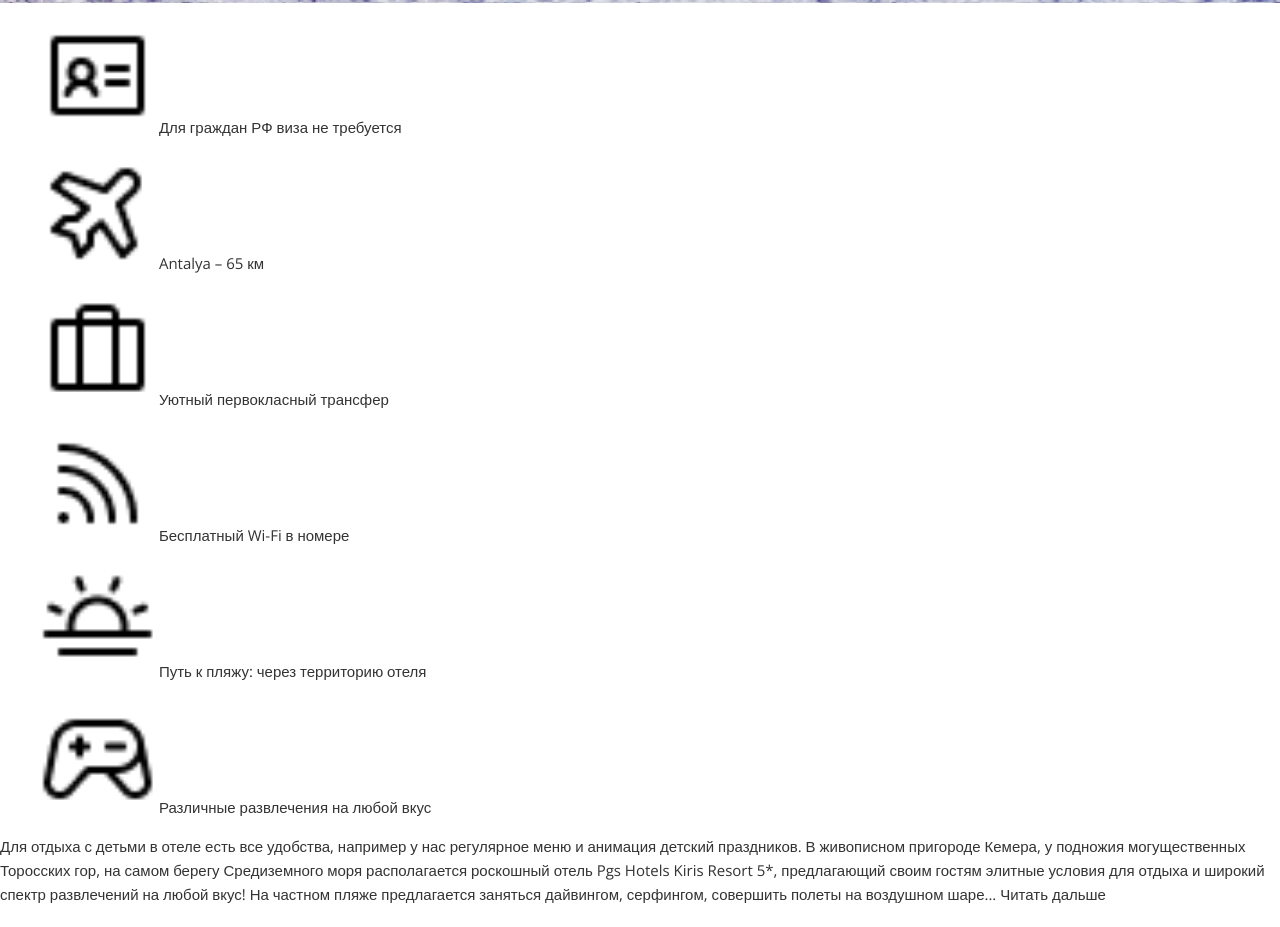
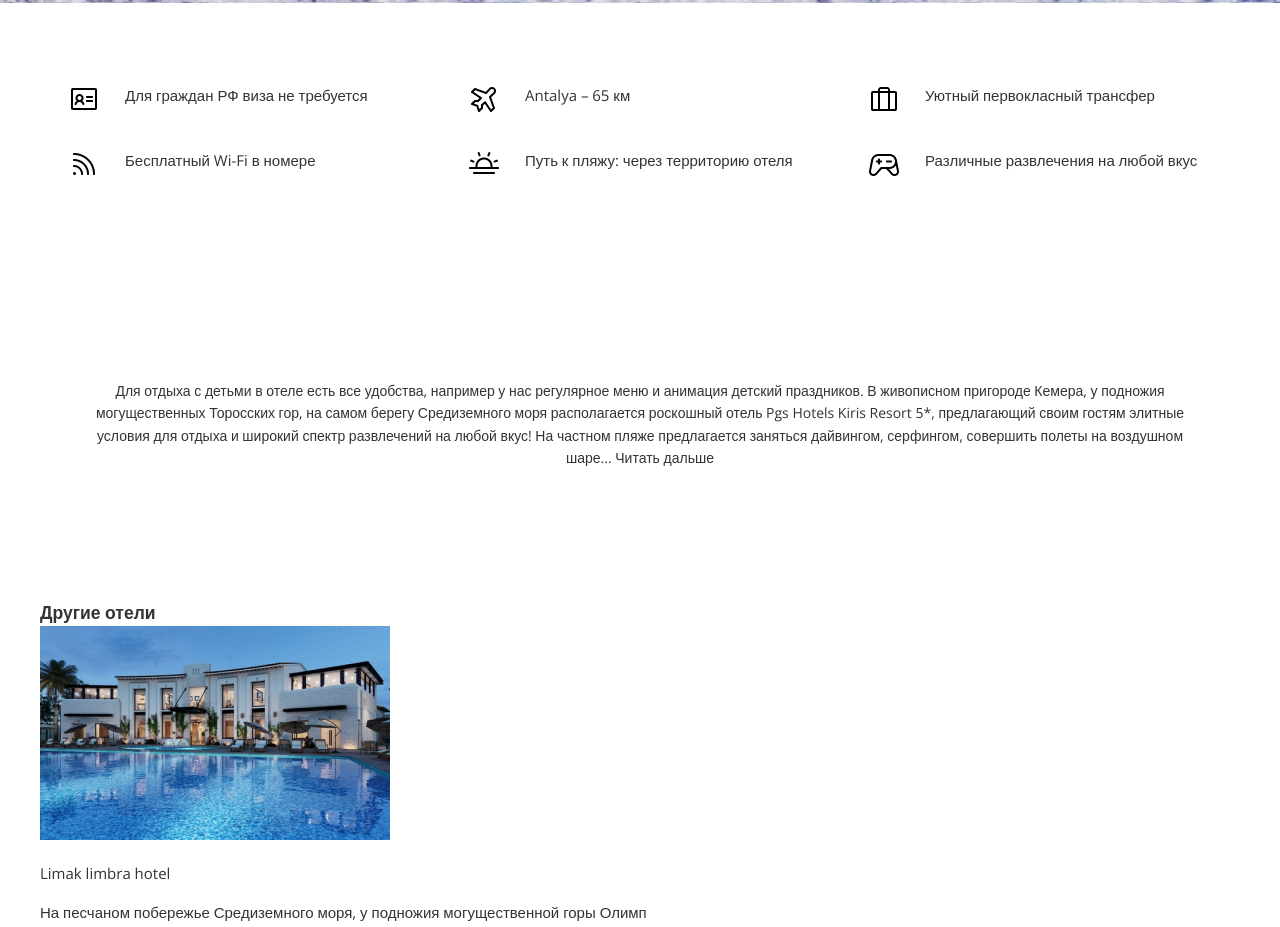
Before and after one commit to kybikchidori1/TourNogamiSite, a plain HTML site: page index.html in a window 1280 px wide. Shown: the part 881-1808 px from the top of the page. Drawn offline with nearby package versions, Linux system fonts and the light colour scheme.

Commit message:
03.01.22

```diff
--- a/css/style.css
+++ b/css/style.css
@@ -86,30 +86,100 @@ body {
     width: 100%;
     min-width: 880px;
     margin: 0 auto;
+    text-align: left;
 }
 
 .hotel__title {
     font-size: 46px;
     font-weight: 700;
     text-transform: uppercase;
-    text-align: left;
     line-height: 64px;
 }
 
-.hotel_subtitle {
+.hotel__subtitle {
     font-style: 300;
     font-size: 16px;
     color: #3F3F3F;
-    text-align: left;
 }
 
-.hotel_subtitle:after {
+.hotel__subtitle:after {
     content: url("../img/star.png");
     display: block;
     filter:
     drop-shadow(8ch 0 0 #FF9500)
     drop-shadow(8ch 0 0 #FF9500)
     drop-shadow(16ch 0 0 #FF9500);
-    margin: 25px auto 0;
+    margin: 25px auto;
 
 }
+
+/* button */
+
+.btn {
+    display: table;
+    vertical-align: top;
+    padding: 16px 51px;
+    border-radius: 10px;
+
+    font-size: 14px;
+    font-weight: 700;
+    color: #ffffff;
+    text-decoration: none;
+    background: #5047D7;
+
+    transition: color .1s linear ;
+}
+
+.btn:hover {
+    background-color: #FF9500;
+    color: #5047D7;
+}
+
+/* section */
+
+.section {
+    padding: 80px 0;
+}
+
+.section__text {
+    display: table;
+    padding: 34px 45px;
+    text-align: center;
+
+    font-size: 14px;
+}
+
+/* services */
+
+.services {
+    display: flex;
+
+}
+
+.services__item {
+    flex: 1 1 0;
+    padding-left: 85px;
+    padding-right: 35px;
+    position: relative;
+}
+
+.services__icon {
+    position: absolute;
+    top: 0;
+    left: 28px;
+    z-index: 1;
+}
+
+.services__text {
+    font-size: 15px;
+    color: #333;
+}
+
+hr {
+    display: block;
+    width: 100%;
+    height: 1px;
+    margin: 20px 0;
+
+    border: 0;
+}
--- a/css/style1.css
+++ /dev/null
@@ -1,137 +0,0 @@
-* {
-    box-sizing: border-box;
-}
-
-body {
-    font-family: 'Open sans', sans-serif ;
-}
-/* Header start*/
-
-.logo {
-    display: flex;
-    align-items: center;
-    font-weight: 400;
-}
-
-    /* Header start nav-item*/
-
-.header {
-    display: flex;
-    justify-content: space-between;
-    background-color: #ffffff;
-    top: 0;
-    height: 80px;
-    width: 100%;
-    padding: 20px 153px;
-}
-
-.header__nav-item {
-    display: flex;
-    align-items: center;
-    list-style: none;
-    font-weight: 400;
-}
-
-.header__nav-item a {
-    color: #3C3E44;
-    transition: 0.2s;
-    padding: 27.5px;
-    text-decoration: none;
-    font-family: 'Open Sans', sans-serif;
-    font-style: normal;
-    font-weight: normal;
-    font-size: 16px;
-    line-height: 24px;
-}
-
-.header__nav-item a:hover {
-    color: #a9c2be
-}
-
-.header__nav-item li:not(:last-child):after {
-    display: inline-block;
-    padding-right: 24px;
-    color:#ffffff;
-}
-
-    /* Header end nav-item */
-
-    /* Header start nav-user */
-
-.header__nav-user {
-    display: flex;
-    align-items: center;
-    list-style: none;
-    font-weight: 400;
-}
-
-.header__nav-user a {
-    color: #5047D7;
-    transition: 0.2s;
-    padding: 23.12px;
-    text-decoration: none;
-    font-family: 'Open Sans', sans-serif;
-    font-style: normal;
-    font-weight: normal;
-    font-size: 16px;
-    line-height: 24px;
-}
-
-.header__nav-user a:hover {
-    color: #a9c2be
-}
-
-.header__nav-user li:not(:last-child):after {
-    display: inline-block;
-    padding-right: 24px;
-    color:#ffffff;
-}
-
-    /* Header end nav-user */
-
-/*header end*/
-
-/*hotel start*/
-
-.hotel {
-    background-image: url(../img/hotel.png);
-    background-repeat: no-repeat;
-    background-size: cover;
-    background-position: center;
-    height: 800px;
-}
-
-.hotel__title {
-    color: #000000;
-    font-style: normal;
-    font-weight: 500;
-    font-size: 46px;
-    line-height: 84px;
-    justify-content: center;
-    text-align: left;
-    padding: 32px;
-}
-
-
-/*hotel end*/
-
-.card__photo {
-    position: relative;
-    display: inline-block;
-}
-
-.card__photo img {
-    height: 160px;
-    width: 250px;
-}
-.card__photo p {
-    /*background: rgba(0,0,0,0.7); (полупрозрачность)*/
-    /* background: rgba(255, 255, 255, 0); */
-    color: #fff;
-    border-radius: 2px;
-    position: absolute;
-    right: 0;
-    bottom: 10px;
-    font-size: 18px;
-    padding: 3px 5px;
-}
--- a/index.html
+++ b/index.html
@@ -33,63 +33,60 @@
         <div class="container">
             <div class="hotel__inner">
                 <h1 class="hotel__title">Pgs hotels kiris resort</h1>
-                <h2 class="hotel_subtitle">Kemer, Antalya, Kiris Beldesi</h2>
+                <h2 class="hotel__subtitle">Kemer, Antalya, Kiris Beldesi</h2>
+
+
+                <a class="btn" href="#">Забронировать</a>
             </div>
         </div>
     </div>
 
+            <section class="section">
                 <div class="container">
-                <div class="services__cards">
-                    <div class="card">
-                        <p>
-                        <img class="passport__img" src="./img/passport.png" alt="image" width="115" height="115">
-                         Для граждан РФ виза не требуется
-                        </p>
+
+                    <div class="services">
+                        <div class="services__item">
+                            <img class="services__icon"
+                            src="img/passport.png" alt="">
+                            <div class="services__text">Для граждан РФ виза не требуется</div>
+                        </div>
+                        <div class="services__item">
+                            <img class="services__icon"
+                            src="img/airplane.png" alt="">
+                            <div class="services__text">Antalya – 65 км</div>
+                        </div>
+                        <div class="services__item">
+                            <img class="services__icon"
+                            src="img/suitcase.png" alt="">
+                            <div class="services__text">Уютный первокласный трансфер</div>
+                        </div>
                     </div>
 
+                    <hr>
 
-                    <div class="card">
-                        <p>
-                        <img class="airplane__img" src="./img/airplane.png" alt="image" width="115" height="115">
-                        Antalya – 65 км
-                        </p>
+                    <div class="services">
+                        <div class="services__item">
+                            <img class="services__icon"
+                            src="img/wifi.png" alt="">
+                            <div class="services__text">Бесплатный Wi-Fi в номере</div>
                         </div>
-
-
-                    <div class="card">
-                        <p>
-                        <img class="suitcase__img" src="./img/suitcase.png" alt="image" width="115" height="115">
-                        Уютный первокласный трансфер
-                        </p>
+                        <div class="services__item">
+                            <img class="services__icon"
+                            src="img/chilling.png" alt="">
+                            <div class="services__text">Путь к пляжу: через территорию отеля</div>
                         </div>
-
-
-                    <div class="card">
-                        <p>
-                        <img class="wifi__img" src="./img/wifi.png" alt="image" width="115" height="115">
-                        Бесплатный Wi-Fi в номере
-                        </p>
-                    </div>
-
-
-                    <div class="card">
-                        <p>
-                        <img class="chilling__img" src="./img/chilling.png" alt="image" width="115" height="115">
-                        Путь к пляжу: через территорию отеля
-                        </p>
-                    </div>
-
-
-                    <div class="card">
-                        <p>
-                        <img class="game__img" src="./img/game.png" alt="image" width="115" height="115">
-                        Различные развлечения на любой вкус
-                        </p>
+                        <div class="services__item">
+                            <img class="services__icon"
+                            src="img/game.png" alt="">
+                            <div class="services__text">Различные развлечения на любой вкус</div>
                         </div>
                     </div>
                 </div>
+            </section>
 
-            <div class="fun__text">
+            <section class="section">
+                <div class="container">
+                    <div class="section__text">
                         <p>
                             Для отдыха с детьми в отеле есть все удобства, например у нас регулярное меню и анимация детский праздников.
                             В живописном пригороде Кемера, у подножия могущественных Торосских гор, на самом берегу Средиземного моря располагается роскошный отель Pgs Hotels Kiris Resort 5*,
@@ -97,6 +94,9 @@
                             На частном пляже предлагается заняться дайвингом, серфингом, совершить полеты на воздушном шаре...    Читать дальше
                         </p>
                     </div>
+                </div>
+            </section>
+
 
             <div class="other_hotels">
                 <div class="container">
```
Lines whose indentation alone changed are shown as unchanged.
